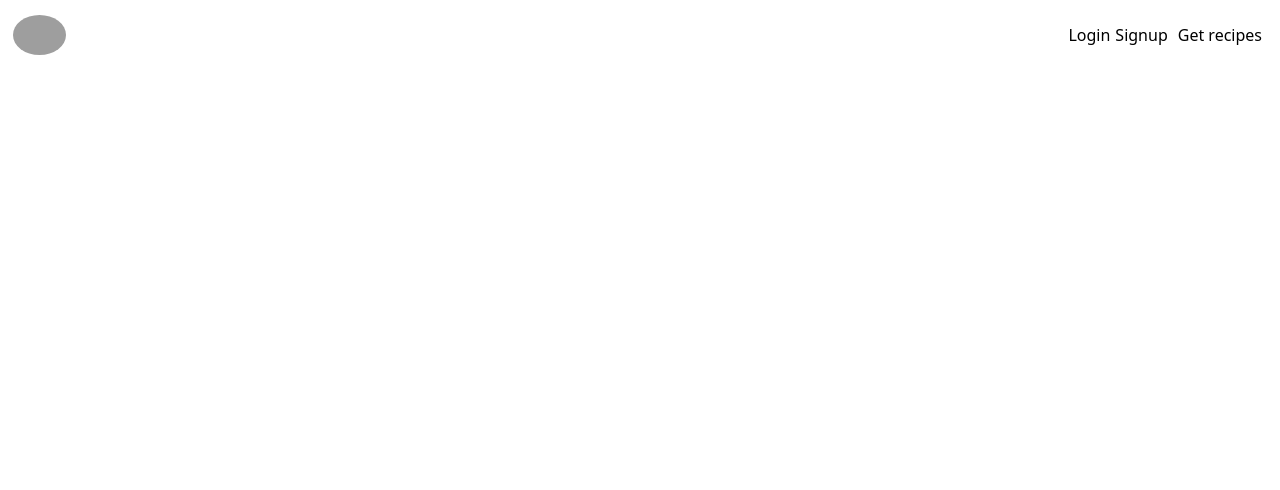
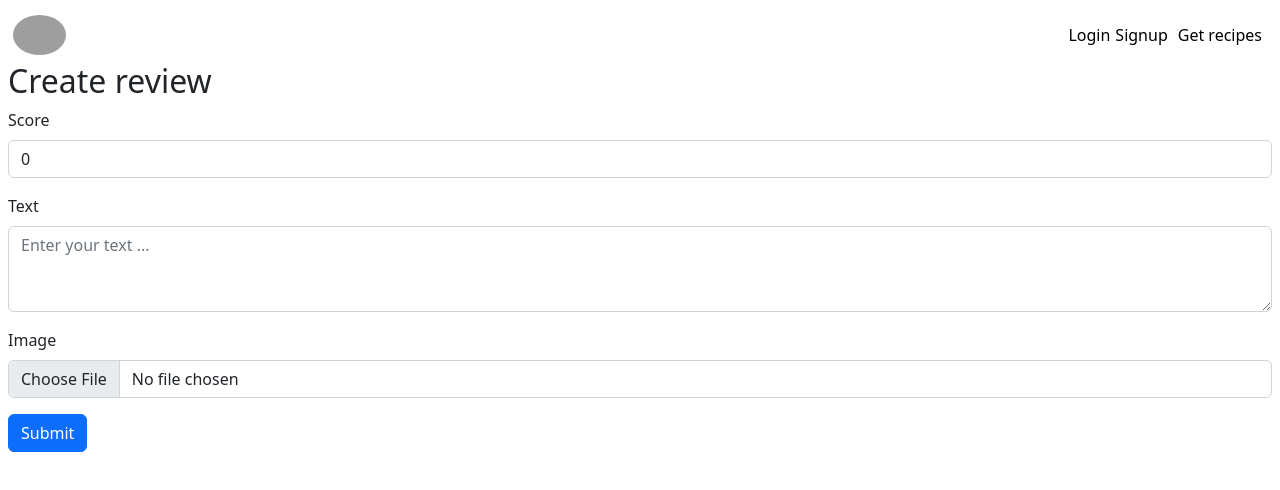
Before and after one commit to foodlet/foodlet_front, a React (Vite) app in the folder foodlet/: page /create-review/1 in a window 1280 px wide. Shown: the top 490 px of the page. Built offline with nearby package versions, Linux system fonts and the light colour scheme; grey boxes are pictures that could not be loaded.

Commit message:
review form and submit

```diff
--- a/foodlet/src/App.jsx
+++ b/foodlet/src/App.jsx
@@ -9,6 +9,7 @@ import ListRecipes from './views/recipes/ListRecipes/ListRecipes'
 import GetRecipeDetail from './views/recipes/GetRecipeDetail/GetRecipeDetail'
 import CreateRecipe from './views/recipes/CreateRecipe/CreateRecipe'
 import EditRecipe from './views/recipes/EditRecipe/EditRecipe'
+import CreateReview from './views/reviews/CreateReview/CreateReview'
 
 function App() {
   return (
@@ -23,6 +24,7 @@ function App() {
         <Route path='recipes/:id' element={<GetRecipeDetail />}/>
         <Route path='create-recipe' element={<CreateRecipe />}/>
         <Route path='edit-recipe/:id' element={<EditRecipe />}/>
+        <Route path='create-review/:id' element={<CreateReview />}/>
       </Routes>
     </div>
   )
--- a/foodlet/src/components/forms/MultiInput/MultiInput.jsx
+++ b/foodlet/src/components/forms/MultiInput/MultiInput.jsx
@@ -30,7 +30,7 @@ const MultiInput = ({setFunction, values, firstInput, secondInput, thirdInput =
   return (
     <div>
       {values.map(value => {
-        return <p key={value[firstInput]}>{firstInput==='ingredientName' ? `${value.secondInput}g of ${value.firstInput}` : value.firstInput}</p>
+        return <p key={value[firstInput]}>{firstInput==='ingredientName' ? `${value[secondInput]}g of ${value[firstInput]}` : value[firstInput]}</p>
       })}
       <Input
         name={firstInput}
--- a/foodlet/src/components/recipes/Recipe/Recipe.jsx
+++ b/foodlet/src/components/recipes/Recipe/Recipe.jsx
@@ -9,9 +9,10 @@ const Recipe = ({ name, description, ingredients, time, img='', id, mine=false }
 
   const handleClick = useCallback(() => {
     setSaved(prevState => !prevState)
-  }, []);
+  }, [])
 
   const handleDelete = id => {
+    console.log(id)
     deleteRecipe(id)
   }
 
@@ -64,10 +65,14 @@ const Recipe = ({ name, description, ingredients, time, img='', id, mine=false }
           <Link to={`/recipes/${id}`}>
             <p className='btn btn-success'>See more</p>
           </Link>
-          {!mine && <button className={saved ? 'btn btn-info' : 'btn btn-primary'} onClick={handleClick}>Save</button>}
+          {!mine && <div>
+            <button className={saved ? 'btn btn-info' : 'btn btn-primary'} onClick={handleClick}>Save</button>
+            <Link className='btn btn-warning' to={`/create-review/${id}`}>Review</Link>
+          </div>
+          }
           {mine && <div>
-            <button className='btn btn-warning' onClick={handleEdit}>Edit</button>
-            <button className='btn btn-danger' onClick={handleDelete}>Delete</button>
+            <button className='btn btn-warning' onClick={() => handleEdit()}>Edit</button>
+            <button className='btn btn-danger' onClick={() => handleDelete(id)}>Delete</button>
           </div>}
         </div>
       </div>
--- /dev/null
+++ b/foodlet/src/schemas/createReview.schema.js
@@ -0,0 +1,12 @@
+import * as Yup from 'yup'
+
+export const createReviewSchema = Yup.object({
+  score: Yup
+    .number('invalid score')
+    .max(5, 'the highest possible score is 5')
+    .min(1, 'the lowest possible score is 1')
+    .required('required'),
+  text: Yup
+    .string('invalid text')
+    .required('required')
+})
--- a/foodlet/src/services/RecipeService.js
+++ b/foodlet/src/services/RecipeService.js
@@ -45,4 +45,4 @@ export const getRecipesById = id => unautheticatedHttp.get(`/api/${id}`)
 
 export const deleteRecipe = id => authenticatedHttp.delete(`/recipes/${id}`)
 
-export const editRecipe = id => authenticatedHttp.post(`/recipes/${id}`)
+export const editRecipe = (id, recipe) => authenticatedHttp.patch(`/recipes/${id}`, recipe)
--- /dev/null
+++ b/foodlet/src/services/ReviewService.js
@@ -0,0 +1,9 @@
+import { createHttp } from "./BaseService";
+
+const authenticatedHttp = createHttp(true)
+const unautheticatedHttp = createHttp(false)
+
+export const createReview = (id, review) => {
+  console.log(review, id)
+  return authenticatedHttp.post(`/review/${id}`, review)
+}
--- a/foodlet/src/services/SaveService.js
+++ b/foodlet/src/services/SaveService.js
@@ -17,3 +17,7 @@ export const deleteDbSave = (id) => {
 export const deleteExternalSave = (id) => {
   return authenticatedHttp.delete(`/save/external/${id}`)
 }
+
+export const getMySaves = () => {
+  return authenticatedHttp.get('/save/me')
+}
--- a/foodlet/src/views/Login/Login.jsx
+++ b/foodlet/src/views/Login/Login.jsx
@@ -61,6 +61,7 @@ const Login = () => {
             value={values.password}
             error={touched.password && errors.password}
             placeholder='Enter your password ...'
+            type="password"
           />
         </FormControl>
 
--- a/foodlet/src/views/Profile/Profile.jsx
+++ b/foodlet/src/views/Profile/Profile.jsx
@@ -3,17 +3,27 @@ import AuthContext from '../../contexts/AuthContext';
 import ProfilePic from '../../components/ProfilePic/ProfilePic';
 import { getMyRecipes } from '../../services/RecipeService';
 import Recipe from '../../components/recipes/Recipe/Recipe';
+import { getMySaves } from '../../services/SaveService';
 
 const Profile = () => {
   const { currentUser, isAuthLoaded } = useContext(AuthContext)
   const [myRecipesLoaded, setMyRecipesLoaded] = useState(false)
   const [myRecipes, setMyRecipes] = useState([])
+  const [mySaves, setMySaves] = useState([])
+  const [mySavesLoaded, setMySavesLoaded] = useState(false)
 
   useEffect(() => {
     getMyRecipes()
       .then(response => {
         setMyRecipes(response)
         setMyRecipesLoaded(true)
+        getMySaves()
+          .then(saves => {
+            console.log(saves)
+            setMySaves(saves)
+            setMySavesLoaded(true)
+          })
+          .catch(err => console.log(err))
       })
       .catch(err => console.log(err))
   }, [])
@@ -35,6 +45,14 @@ const Profile = () => {
               })}
             </div>
           }
+          {mySavesLoaded &&
+            <div>
+              <h4>My saves</h4>
+              {mySaves.map(save => {
+                console.log(save)
+              })}
+            </div>
+          }
         </div>
       }
     </div>
--- a/foodlet/src/views/recipes/CreateRecipe/CreateRecipe.jsx
+++ b/foodlet/src/views/recipes/CreateRecipe/CreateRecipe.jsx
@@ -61,9 +61,10 @@ const CreateRecipe = (props) => {
       console.log(JSON.parse(formData.get('steps')))
 
       if(edit) {
-        editRecipe({formData})
+        editRecipe(editValues._id, formData)
           .then(recipe => {
-            navigate(`/recipes/me/${values.id}`)
+            console.log('recipe ', recipe)
+            navigate(`/recipes/${recipe._id}`)
           })
           .catch(err => console.log(err))
       } else {
--- /dev/null
+++ b/foodlet/src/views/reviews/CreateReview/CreateReview.jsx
@@ -0,0 +1,90 @@
+import { useFormik } from 'formik';
+import React from 'react';
+import { createReviewSchema } from '../../../schemas/createReview.schema';
+import FormControl from '../../../components/forms/FormControl/FormControl';
+import Input from '../../../components/forms/Input/Input';
+import { createReview } from '../../../services/ReviewService';
+import { useNavigate, useParams } from 'react-router-dom';
+
+const INITIAL_VALUES = {
+  score: 0,
+  text: '',
+  image: ''
+}
+
+const CreateReview = () => {
+  const navigate = useNavigate()
+  const { id } = useParams()
+
+  const {
+    values, errors, touched, handleChange, handleBlur, isSubmitting, handleSubmit, setSubmitting, setFieldError, setFieldValue
+  } = useFormik({
+    initialValues: INITIAL_VALUES,
+    validateOnChange: false,
+    validationSchema: createReviewSchema,
+    onSubmit: values => {
+      const formData = new FormData()
+
+      formData.append('score', values.score)
+      formData.append('text', values.text)
+      formData.append('image', values.image)
+
+      createReview(id, formData)
+        .then(review => {
+          navigate(`/recipes/${id}`)
+        })
+        .catch(err => console.log(err))
+    }
+  })
+
+  return (
+    <div>
+      <h2>Create review</h2>
+      <form onSubmit={handleSubmit} encType='multipart/form-data'>
+        <FormControl text='Score' error={touched.score && errors.score} htmlFor='score'>
+          <Input
+            id='score'
+            name='score'
+            onChange={handleChange}
+            onBlur={handleBlur}
+            value={values.score}
+            error={touched.score && errors.score}
+            placeholder='Enter your score ...'
+            type='number'
+          />
+        </FormControl>
+
+        <FormControl text='Text' error={touched.text && errors.text} htmlFor='text'>
+          <Input
+            id='text'
+            name='text'
+            onChange={handleChange}
+            onBlur={handleBlur}
+            value={values.text}
+            error={touched.text && errors.text}
+            placeholder='Enter your text ...'
+            type='textarea'
+          />
+        </FormControl>
+
+        <FormControl text='Image' error={touched.image && errors.image} htmlFor='image'>
+          <Input
+            id='image'
+            name='image'
+            error={touched.image && errors.image}
+            type='file'
+            onChange={(event) => {
+              setFieldValue('image', event.currentTarget.files[0]);
+            }}
+          />
+        </FormControl>
+
+        <button className="btn btn-primary" type="submit">
+          Submit
+        </button>
+      </form>
+    </div>
+  );
+};
+
+export default CreateReview;
```
